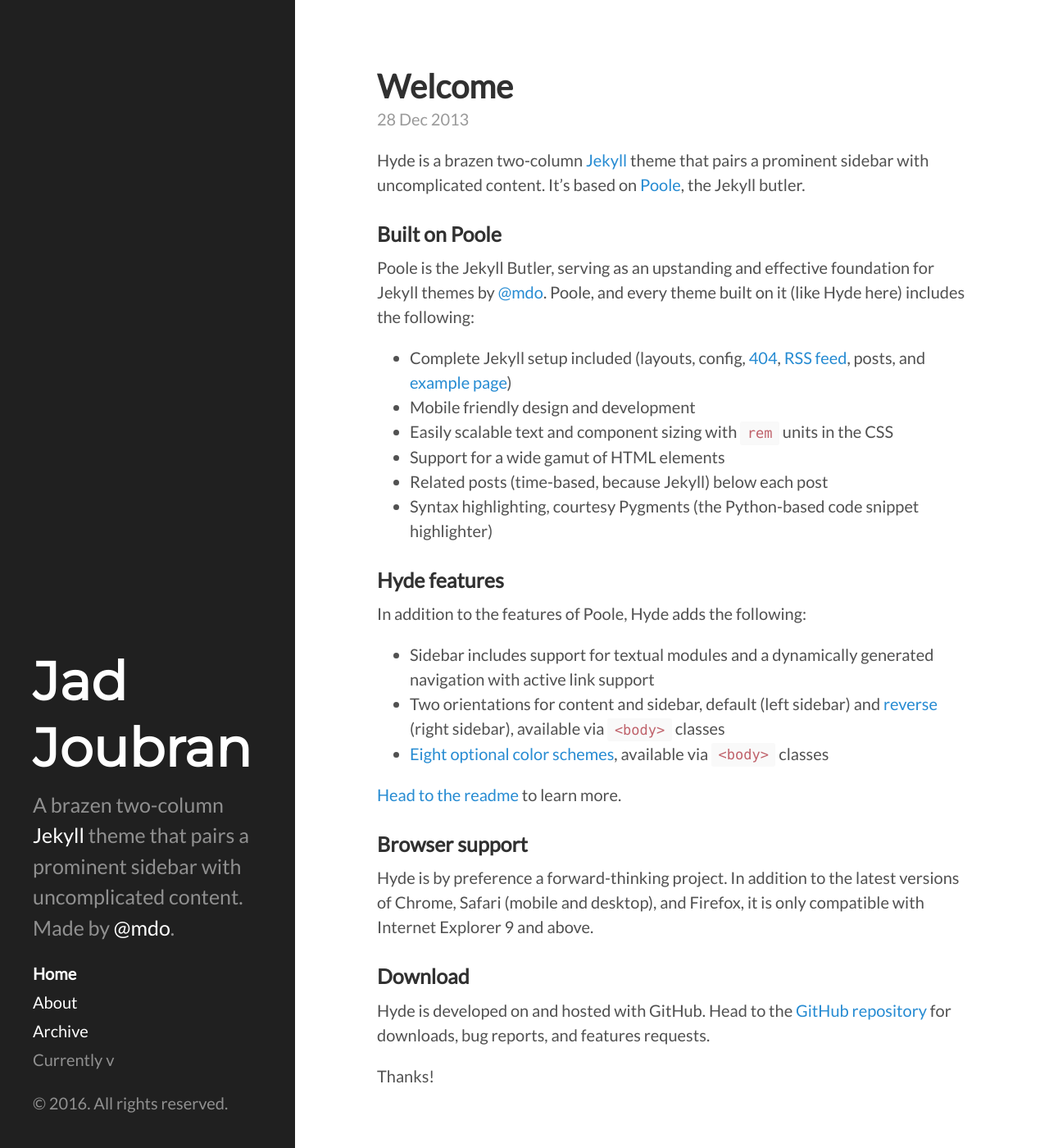
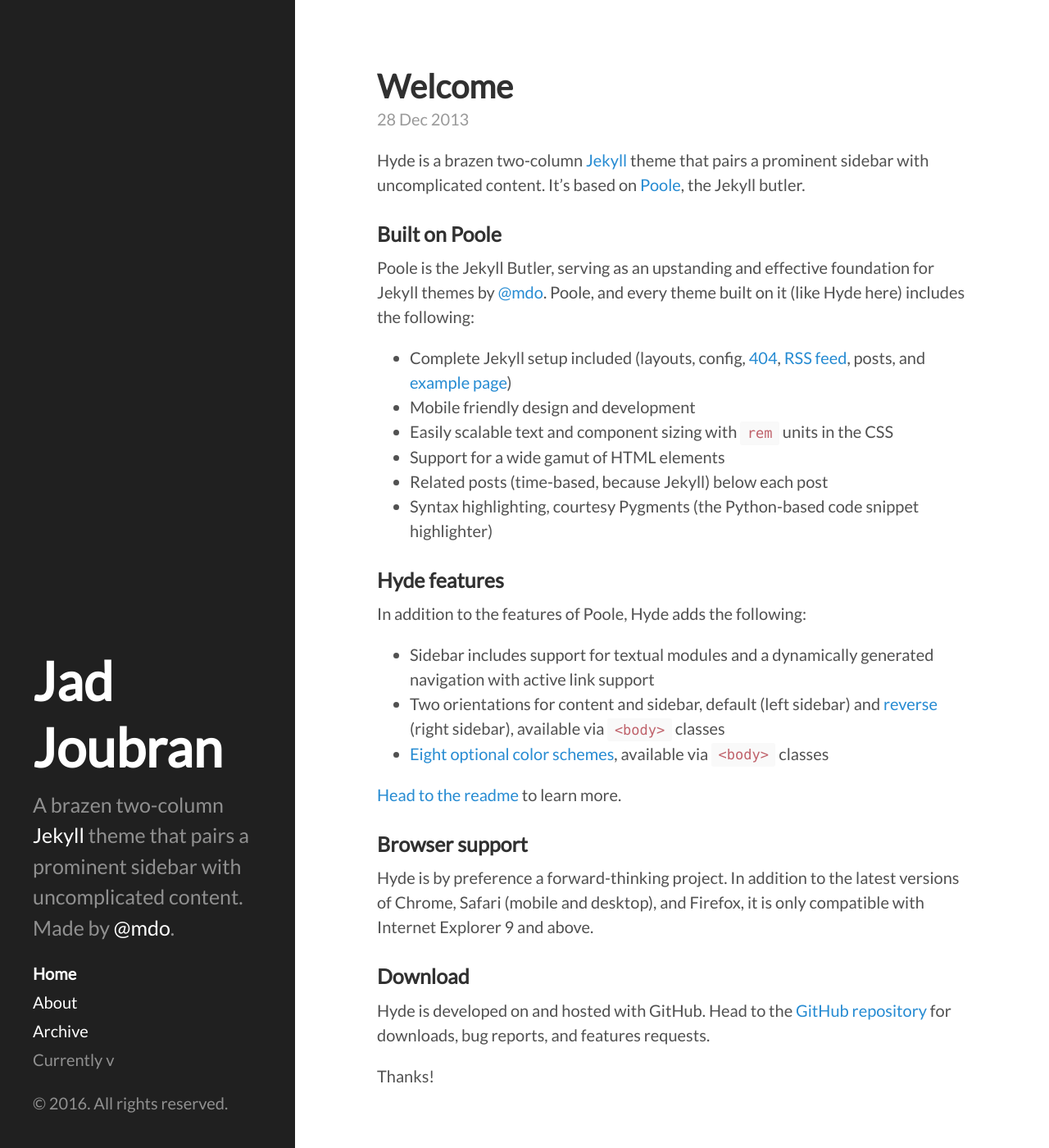
Before and after one commit to jadjoubran/blog, a Jekyll site: the page built from index.html, in a window 1280 px wide and 1400 px high. Shown: the whole window at 82% size. Built offline with Jekyll 4.4.1, drawn with Linux system fonts in a browser that asks for light colours; the list of posts is cut into pages by our own code; comment, search, counter and statistics services are not loaded.

Commit message:
fixed fonts

```diff
--- a/_includes/head.html
+++ b/_includes/head.html
@@ -18,7 +18,7 @@
   <link rel="stylesheet" href="{{ site.baseurl }}public/css/poole.css">
   <link rel="stylesheet" href="{{ site.baseurl }}public/css/syntax.css">
   <link rel="stylesheet" href="{{ site.baseurl }}public/css/hyde.css">
-  <link href='https://fonts.googleapis.com/css?family=Lato|Montserrat' rel='stylesheet' type='text/css'>
+  <link href='https://fonts.googleapis.com/css?family=Lato' rel='stylesheet' type='text/css'>
 
   <!-- Icons -->
   <link rel="apple-touch-icon-precomposed" sizes="144x144" href="{{ site.baseurl }}public/apple-touch-icon-144-precomposed.png">
--- a/public/css/hyde.css
+++ b/public/css/hyde.css
@@ -83,7 +83,7 @@
 .sidebar-about h1 {
   color: #fff;
   margin-top: 0;
-  font-family: Montserrat, serif;
+  font-family: Lato, serif;
   font-size: 3.25rem;
 }
 
```
